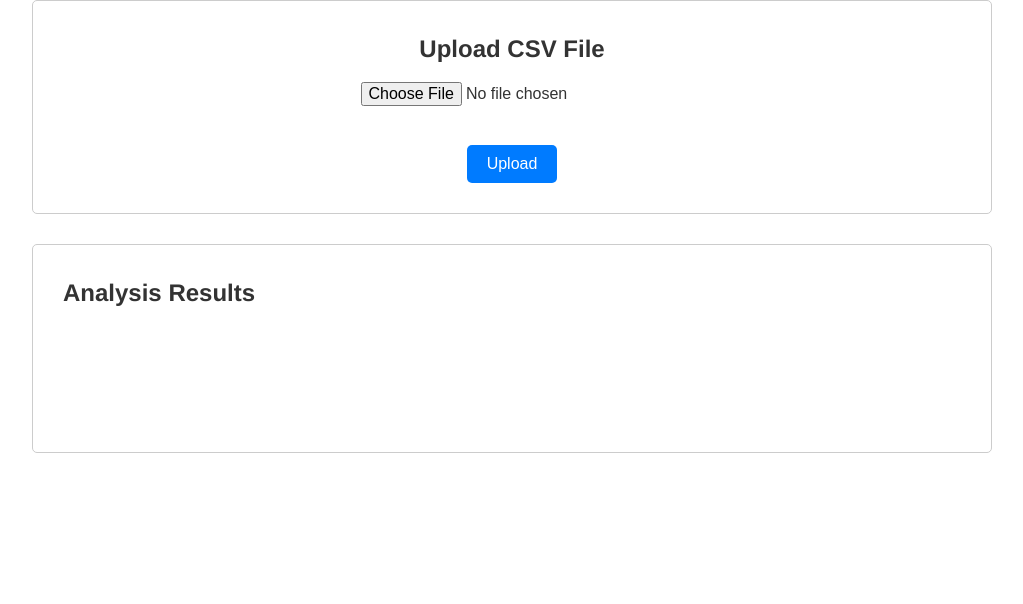
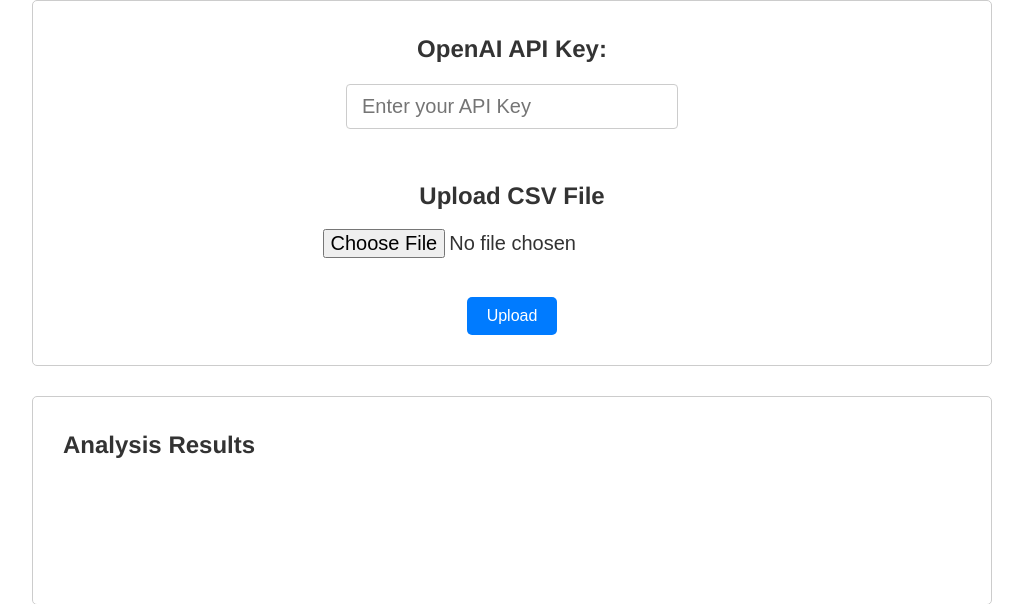
Before and after one commit to joao-aguilera-c/analysisGPT, a Flask app: page / in a window 1280 px wide. Shown: the part 96-700 px from the top of the page, without its empty margins (128-1151 px from the left). Run offline with Flask 3, Linux system fonts and the light colour scheme.

Commit message:
jcardoso/feature/add-openaiapikey-input-box

```diff
--- a/templates/index.html
+++ b/templates/index.html
@@ -49,7 +49,7 @@
             text-align: center;
         }
         .upload-form input[type="file"] {
-            font-size: 16px;
+            font-size: 20px;
             margin-bottom: 15px;
         }
         .upload-form input[type="submit"] {
@@ -64,6 +64,29 @@
         }
         .upload-form input[type="submit"]:hover {
             background-color: #0062cc;
+        }
+        .api-key-container {
+            display: flex;
+            align-items: center;
+            justify-content: center;
+            margin-top: 2px;
+            margin-right: 0px;
+            margin-bottom: 49px;
+            margin-left: 0px;
+        }
+
+        input[type="password"] {
+            font-size: 20px;
+            padding: 10px 15px;
+            width: 300px;
+            border: 1px solid #ccc;
+            border-radius: 4px;
+            outline: none;
+        }
+
+        input[type="password"]:focus {
+            border-color: #007bff;
+            box-shadow: 0 0 5px rgba(0, 123, 255, 0.5);
         }
         .analysis {
             border: 1px solid #ccc;
@@ -83,18 +106,21 @@
             margin-bottom: 0;
             margin: 0;
             padding: 0;
-        }.code-box {
+        }
+        .code-box {
             background-color: #212121; /* set the background color to a dark gray */
             color: #fff; /* set the text color to white */
             padding: 10px; /* add some padding */
             margin-bottom: 20px; /* add some margin to separate this section from others */
             border-radius: 5px; /* add some border radius to round the corners */
-        }.image-box {
+        }
+        .image-box {
             text-align: center;
             max-width: 100%;
             overflow: hidden;
             margin: 10px 0;
-        }.hr {
+        }
+        .hr {
             height: 1px;
             border: 0;
             background-color: #dddddd;
@@ -109,6 +135,10 @@
         </header>
         <main>
             <section class="upload-form">
+                <h2>OpenAI API Key:</h2>
+                <div class="api-key-container">
+                    <input type="password" id="openai-api-key" name="openai-api-key" placeholder="Enter your API Key" />
+                </div>
                 <h2>Upload CSV File</h2>
                 <form method="post" action="/upload" enctype="multipart/form-data">
                     <label for="file-input" style="text-align: center;"></label>
```
